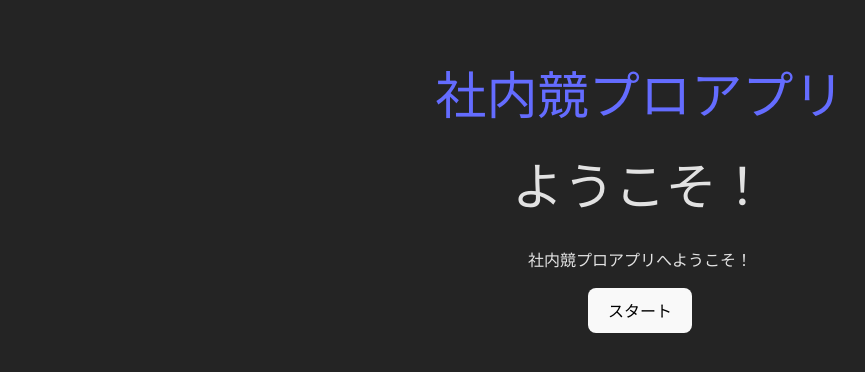
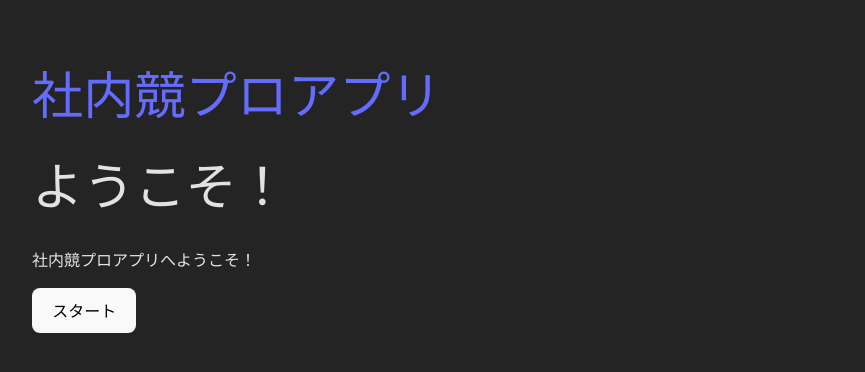
Before and after one commit to gpa-teamF/teamf-application, a React (Vite) app: page / in a window 1280 px wide. Shown: the top 372 px of the page, without its empty margins (0-865 px from the left). Built offline with nearby package versions, Linux system fonts and the light colour scheme; no server answers.

Commit message:
[大野] 文字を左寄せに修正

```diff
--- a/src/App.css
+++ b/src/App.css
@@ -1,8 +1,7 @@
 #root {
-  max-width: 1600px;
+  max-width: 1280px;
   margin: 0 auto;
   padding: 2rem;
-  text-align: center;
 }
 
 .logo {
--- a/src/components/pages/ProblemPage.css
+++ b/src/components/pages/ProblemPage.css
@@ -11,6 +11,12 @@
   display: flex;
   flex-direction: column;
   gap: 1rem;
+  margin-top: 2rem;
+  background-color: var(--secondary-background-color);
+  color: var(--primary-text-color);
+  padding: 1.5rem;
+  border-radius: 5px;
+  box-shadow: 0 2px 5px rgba(0, 0, 0, 0.3);
 }
 
 .problem-submission select,
```
Also changed, not shown: src/assets/logo.png (added).
